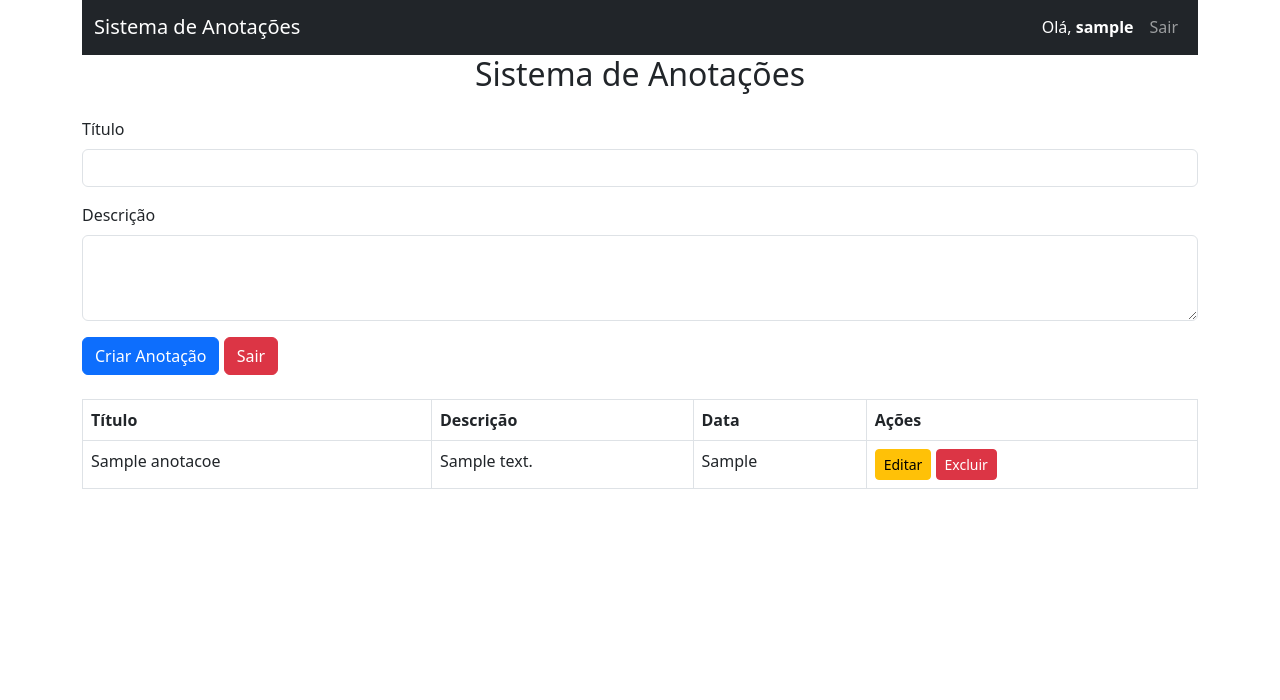
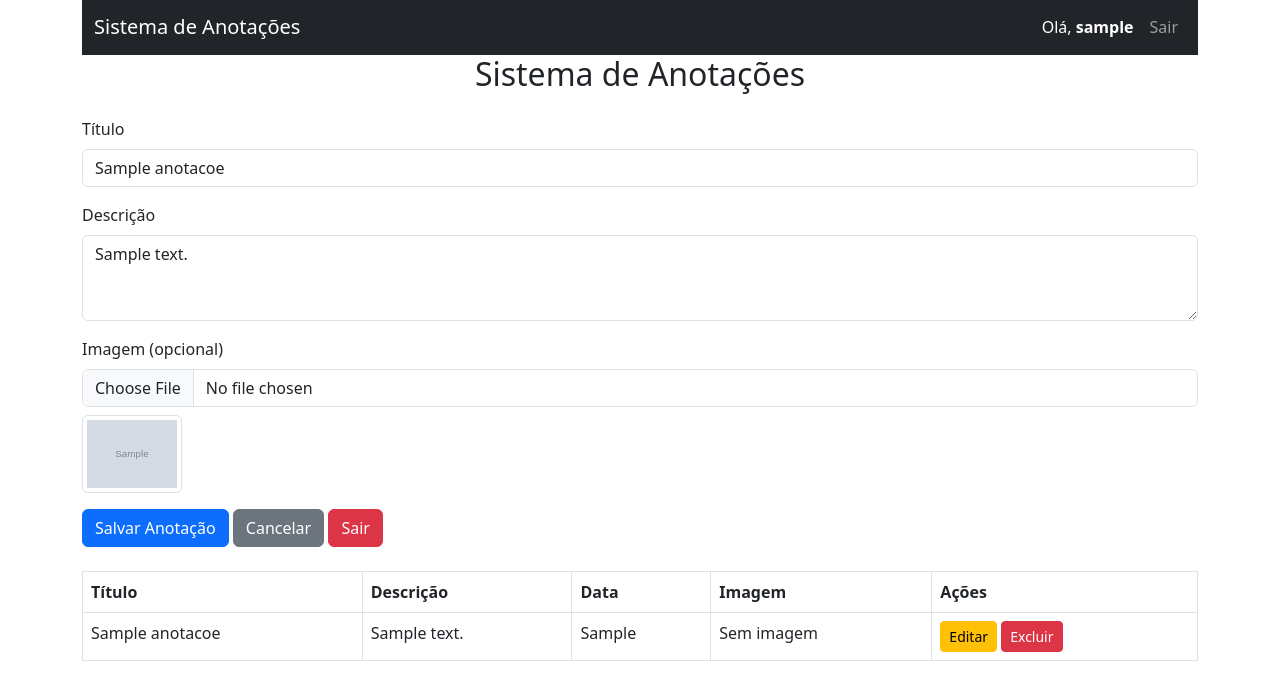
Before and after one commit to Aiinoot/sistema_anotacoes, a PHP site: page /index.php?editar=1 in a window 1280 px wide. Shown: the part 49-749 px from the top of the page. Run offline with PHP 8.4, Linux system fonts and the light colour scheme; the visitor is signed in with stand-in values (Sample User, id 1); tables that the repository leaves empty or names only in its code hold one stand-in row (values such as "Sample post"); grey boxes marked "Sample" are stand-in pictures.

Commit message:
Editar e inserir imagem funcionando

```diff
--- a/db.php
+++ b/db.php
@@ -25,6 +25,8 @@ $sqlAnotacoes = "CREATE TABLE IF NOT EXISTS anotacoes (
     usuario_id INT NOT NULL,
     titulo VARCHAR(255) NOT NULL,
     descricao TEXT NOT NULL,
+    favoritos BOOLEAN DEFAULT FALSE;
+    imagem VARCHAR(255) NULL;
     criado_em TIMESTAMP DEFAULT CURRENT_TIMESTAMP,
     FOREIGN KEY (usuario_id) REFERENCES usuarios(id) ON DELETE CASCADE
 )";
--- a/index.php
+++ b/index.php
@@ -18,14 +18,49 @@ if (!isset($_SESSION['usuario_id'])) {
     exit();
 }
 
-// Criar anotação
-if (isset($_POST['criar'])) {
+// Criar diretório de uploads se não existir
+if (!file_exists('uploads')) {
+    mkdir('uploads', 0777, true);
+}
+
+// Editar anotação
+$editando = false;
+$titulo = "";
+$descricao = "";
+$id_editar = null;
+$imagem_nome = null;
+if (isset($_GET['editar'])) {
+    $id_editar = $_GET['editar'];
+    $stmt = $conn->prepare("SELECT titulo, descricao, imagem FROM anotacoes WHERE id = ? AND usuario_id = ?");
+    $stmt->bind_param("ii", $id_editar, $_SESSION['usuario_id']);
+    $stmt->execute();
+    $stmt->bind_result($titulo, $descricao, $imagem_nome);
+    if ($stmt->fetch()) {
+        $editando = true;
+    }
+    $stmt->close();
+}
+
+// Criar ou atualizar anotação
+if (isset($_POST['salvar'])) {
     $titulo = $_POST['titulo'];
     $descricao = $_POST['descricao'];
-    $usuario_id = $_SESSION['usuario_id']; // Pega o usuário logado
+    $usuario_id = $_SESSION['usuario_id'];
 
-    $stmt = $conn->prepare("INSERT INTO anotacoes (usuario_id, titulo, descricao) VALUES (?, ?, ?)");
-    $stmt->bind_param("iss", $usuario_id, $titulo, $descricao);
+    if (!empty($_FILES['imagem']['name'])) {
+        $imagem_extensao = pathinfo($_FILES['imagem']['name'], PATHINFO_EXTENSION);
+        $imagem_nome = time() . '.' . $imagem_extensao;
+        $caminho_imagem = "uploads/" . $imagem_nome;
+        move_uploaded_file($_FILES['imagem']['tmp_name'], $caminho_imagem);
+    }
+
+    if ($editando) {
+        $stmt = $conn->prepare("UPDATE anotacoes SET titulo = ?, descricao = ?, imagem = ? WHERE id = ? AND usuario_id = ?");
+        $stmt->bind_param("sssii", $titulo, $descricao, $imagem_nome, $id_editar, $usuario_id);
+    } else {
+        $stmt = $conn->prepare("INSERT INTO anotacoes (usuario_id, titulo, descricao, imagem) VALUES (?, ?, ?, ?)");
+        $stmt->bind_param("isss", $usuario_id, $titulo, $descricao, $imagem_nome);
+    }
     $stmt->execute();
     header("Location: index.php");
     exit();
@@ -35,8 +70,6 @@ if (isset($_POST['criar'])) {
 if (isset($_GET['excluir'])) {
     $id = $_GET['excluir'];
     $usuario_id = $_SESSION['usuario_id'];
-
-    // Certifique-se de que o usuário só pode excluir suas próprias anotações
     $stmt = $conn->prepare("DELETE FROM anotacoes WHERE id = ? AND usuario_id = ?");
     $stmt->bind_param("ii", $id, $usuario_id);
     $stmt->execute();
@@ -63,16 +96,25 @@ $result = $stmt->get_result();
     <?php include 'header.php'; ?>
     <h2 class="text-center mb-4">Sistema de Anotações</h2>
 
-    <form method="POST" class="mb-4">
+    <form method="POST" enctype="multipart/form-data" class="mb-4">
+        <input type="hidden" name="id" value="<?= $id_editar ?>">
         <div class="mb-3">
             <label class="form-label">Título</label>
-            <input type="text" name="titulo" class="form-control" required>
+            <input type="text" name="titulo" class="form-control" value="<?= htmlspecialchars($titulo) ?>" required>
         </div>
         <div class="mb-3">
             <label class="form-label">Descrição</label>
-            <textarea name="descricao" class="form-control" rows="3" required></textarea>
+            <textarea name="descricao" class="form-control" rows="3" required><?= htmlspecialchars($descricao) ?></textarea>
         </div>
-        <button type="submit" name="criar" class="btn btn-primary">Criar Anotação</button>
+        <div class="mb-3">
+            <label class="form-label">Imagem (opcional)</label>
+            <input type="file" name="imagem" class="form-control">
+            <?php if ($imagem_nome): ?>
+                <img src="uploads/<?= htmlspecialchars($imagem_nome) ?>" width="100" class="img-thumbnail mt-2">
+            <?php endif; ?>
+        </div>
+        <button type="submit" name="salvar" class="btn btn-primary">Salvar Anotação</button>
+        <a href="index.php" class="btn btn-secondary">Cancelar</a>
         <a href="logout.php" class="btn btn-danger">Sair</a>
     </form>
 
@@ -82,6 +124,7 @@ $result = $stmt->get_result();
                 <th>Título</th>
                 <th>Descrição</th>
                 <th>Data</th>
+                <th>Imagem</th>
                 <th>Ações</th>
             </tr>
         </thead>
@@ -92,7 +135,14 @@ $result = $stmt->get_result();
                 <td><?= htmlspecialchars($row['descricao']) ?></td>
                 <td><?= $row['criado_em'] ?></td>
                 <td>
-                    <a href="editar.php?id=<?= $row['id'] ?>" class="btn btn-warning btn-sm">Editar</a>
+                    <?php if (!empty($row['imagem']) && file_exists("uploads/" . $row['imagem'])): ?>
+                        <img src="uploads/<?= htmlspecialchars($row['imagem']) ?>" width="100" class="img-thumbnail">
+                    <?php else: ?>
+                        <span>Sem imagem</span>
+                    <?php endif; ?>
+                </td>
+                <td>
+                    <a href="index.php?editar=<?= $row['id'] ?>" class="btn btn-warning btn-sm">Editar</a>
                     <a href="?excluir=<?= $row['id'] ?>" class="btn btn-danger btn-sm" onclick="return confirm('Tem certeza?')">Excluir</a>
                 </td>
             </tr>
```
Also changed, not shown: eventos.php (added, +14 -0 lines), uploads/1739238854.png (added), uploads/1739239074.jpg (added).
